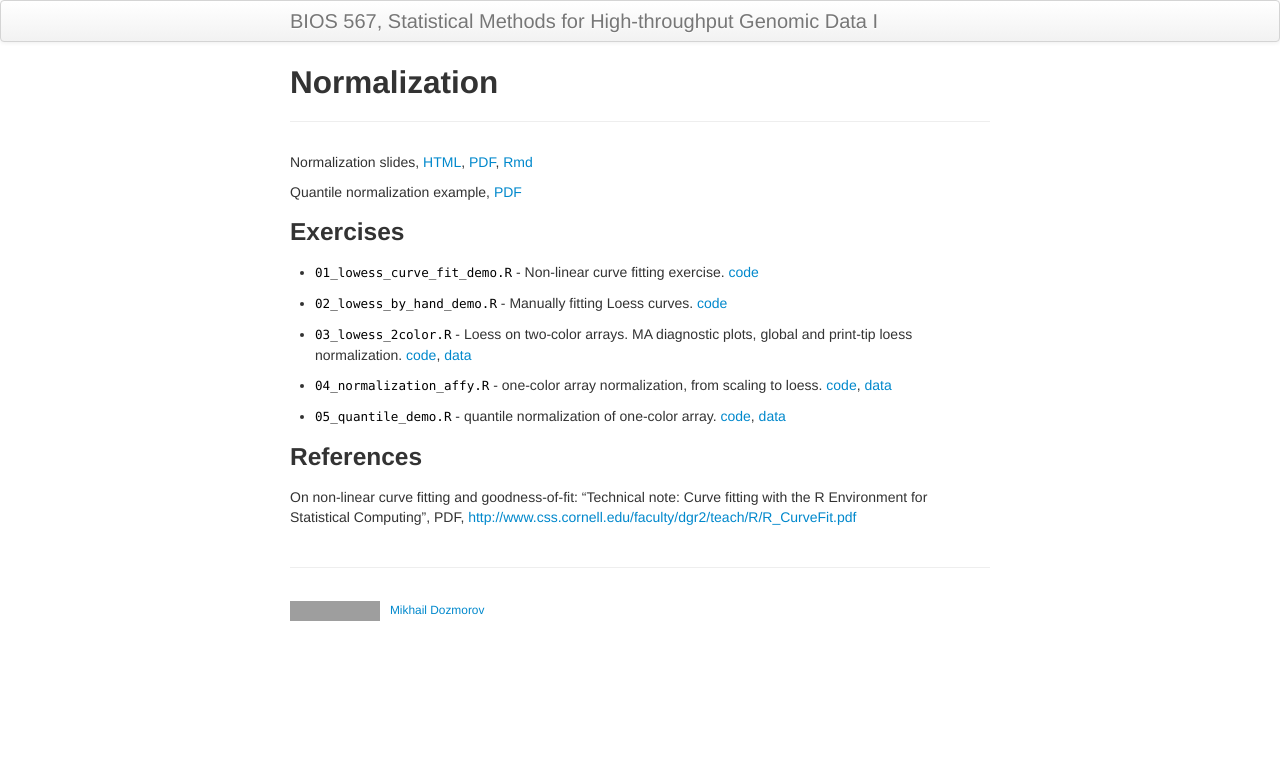
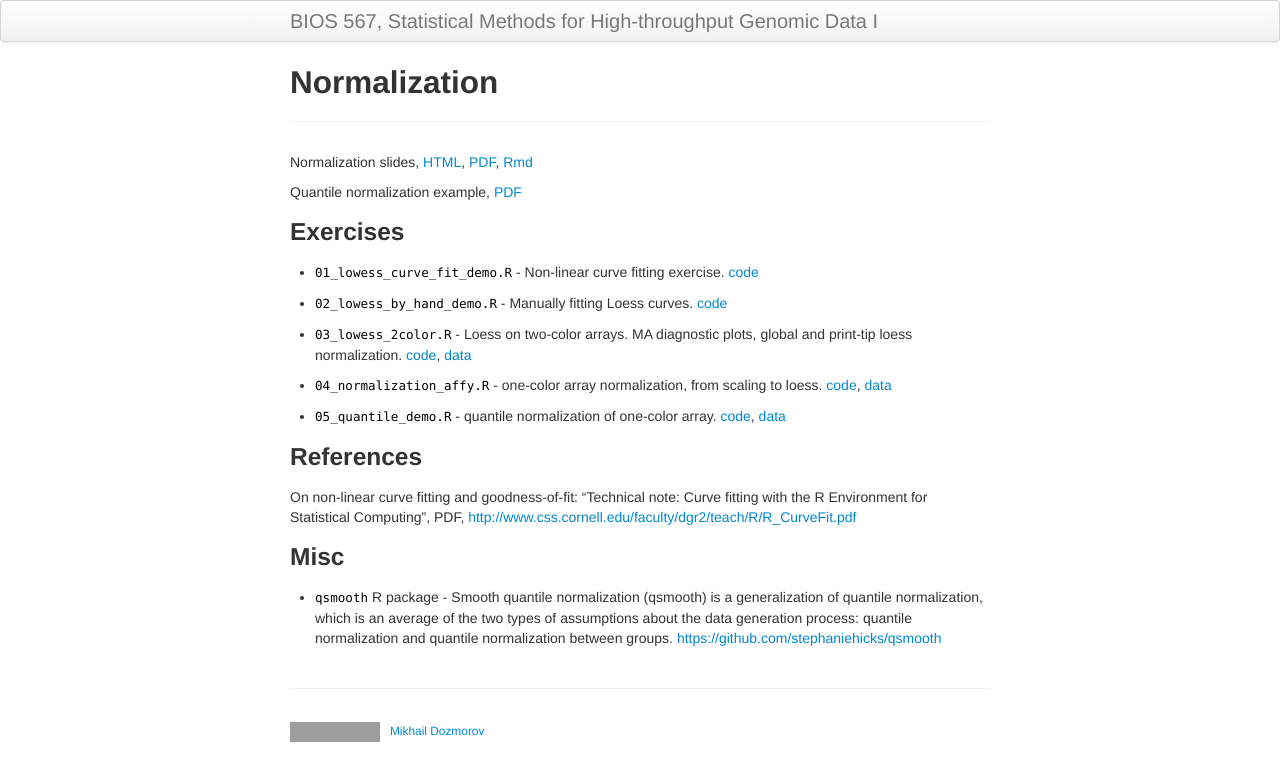
Before and after one commit to mdozmorov/BIOS567, a Jekyll site: the page built from pages/06a_normalization.md, in a window 1280 px wide. Shown: the top 781 px of the page. Built offline with Jekyll 4.4.1, drawn with Linux system fonts in a browser that asks for light colours; grey boxes are pictures that could not be loaded.

Commit message:
qsmooth ref

```diff
--- a/pages/06a_normalization.md
+++ b/pages/06a_normalization.md
@@ -22,3 +22,7 @@ Quantile normalization example, [PDF](/BIOS567/assets/presentation_Normalization
 ### References
 
 On non-linear curve fitting and goodness-of-fit: "Technical note: Curve fitting with the R Environment for Statistical Computing", PDF, [http://www.css.cornell.edu/faculty/dgr2/teach/R/R_CurveFit.pdf](http://www.css.cornell.edu/faculty/dgr2/teach/R/R_CurveFit.pdf)
+
+### Misc
+
+- `qsmooth` R package - Smooth quantile normalization (qsmooth) is a generalization of quantile normalization, which is an average of the two types of assumptions about the data generation process: quantile normalization and quantile normalization between groups. [https://github.com/stephaniehicks/qsmooth](https://github.com/stephaniehicks/qsmooth)
```
